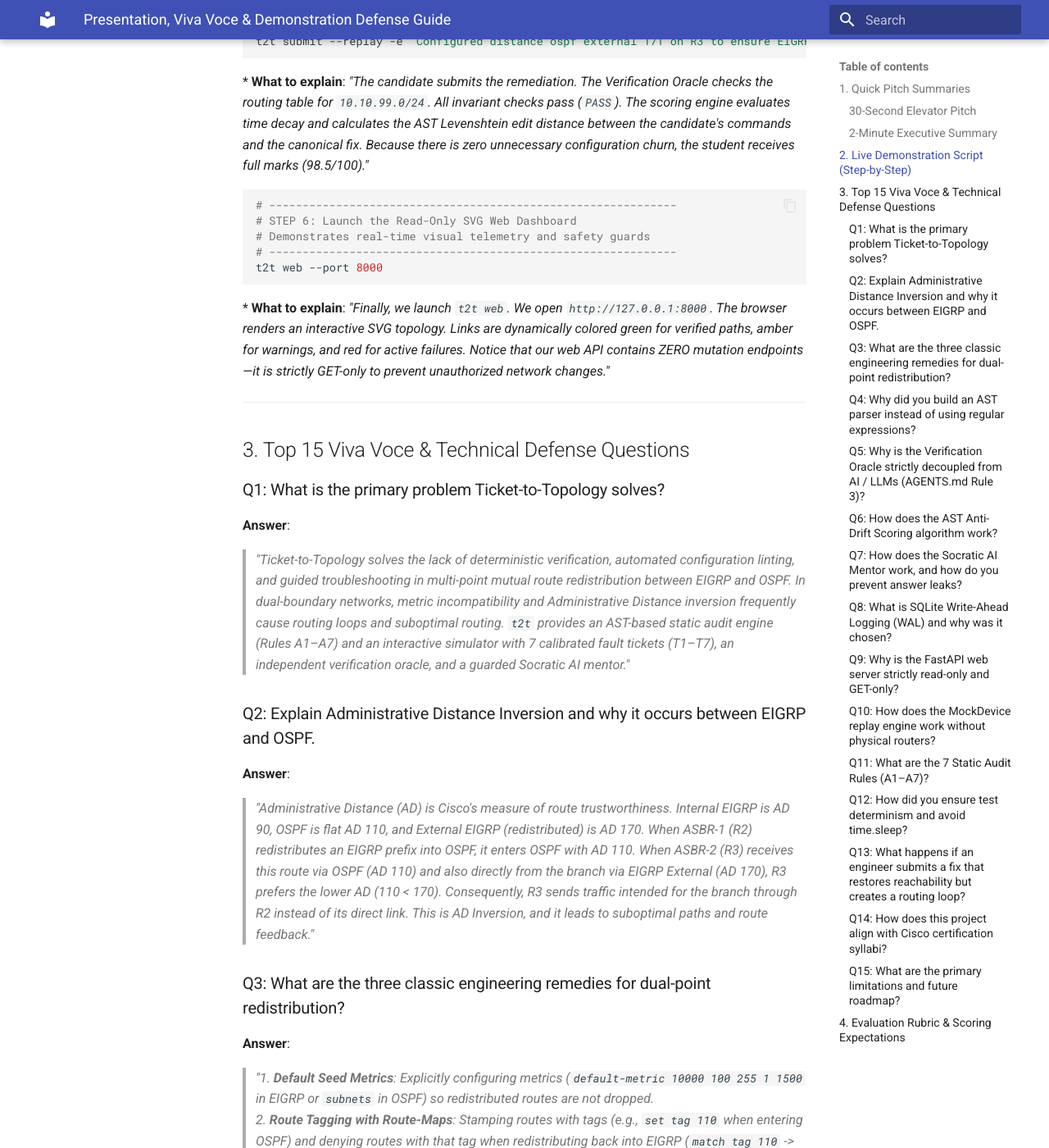
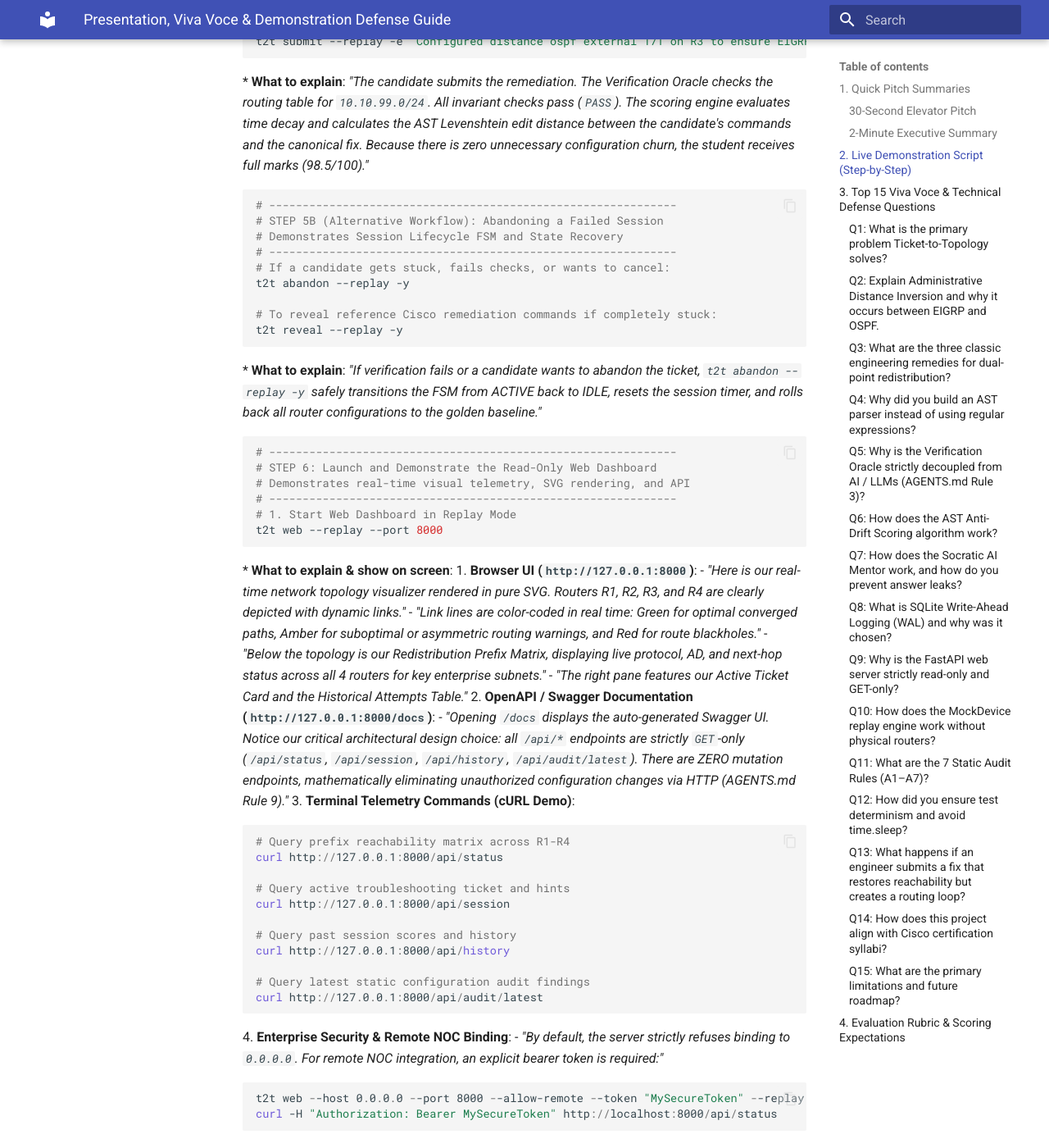
Before and after one commit to 23CS020DhadukJeet/ticket-to-topology, an MkDocs documentation site: the page built from docs/PRESENTATION_AND_VIVA_GUIDE.md, in a window 1280 px wide and 1400 px high, scrolled down 2484 px. Shown: the whole window at 82% size. Built offline with MkDocs 1.6.1 and Material for MkDocs 9.7.7, drawn with Linux system fonts in a browser that asks for light colours.

Commit message:
docs(guide): add session abandon command and web dashboard demonstration steps

````diff
--- a/docs/PRESENTATION_AND_VIVA_GUIDE.md
+++ b/docs/PRESENTATION_AND_VIVA_GUIDE.md
@@ -71,12 +71,53 @@ t2t submit --replay -e "Configured distance ospf external 171 on R3 to ensure EI
 
 ```bash
 # -------------------------------------------------------------
-# STEP 6: Launch the Read-Only SVG Web Dashboard
-# Demonstrates real-time visual telemetry and safety guards
+# STEP 5B (Alternative Workflow): Abandoning a Failed Session
+# Demonstrates Session Lifecycle FSM and State Recovery
 # -------------------------------------------------------------
-t2t web --port 8000
+# If a candidate gets stuck, fails checks, or wants to cancel:
+t2t abandon --replay -y
+
+# To reveal reference Cisco remediation commands if completely stuck:
+t2t reveal --replay -y
 ```
-* **What to explain**: *"Finally, we launch `t2t web`. We open `http://127.0.0.1:8000`. The browser renders an interactive SVG topology. Links are dynamically colored green for verified paths, amber for warnings, and red for active failures. Notice that our web API contains ZERO mutation endpoints—it is strictly GET-only to prevent unauthorized network changes."*
+* **What to explain**: *"If verification fails or a candidate wants to abandon the ticket, `t2t abandon --replay -y` safely transitions the FSM from ACTIVE back to IDLE, resets the session timer, and rolls back all router configurations to the golden baseline."*
+
+```bash
+# -------------------------------------------------------------
+# STEP 6: Launch and Demonstrate the Read-Only Web Dashboard
+# Demonstrates real-time visual telemetry, SVG rendering, and API
+# -------------------------------------------------------------
+# 1. Start Web Dashboard in Replay Mode
+t2t web --replay --port 8000
+```
+* **What to explain & show on screen**:
+  1. **Browser UI (`http://127.0.0.1:8000`)**:
+     - *"Here is our real-time network topology visualizer rendered in pure SVG. Routers R1, R2, R3, and R4 are clearly depicted with dynamic links."*
+     - *"Link lines are color-coded in real time: Green for optimal converged paths, Amber for suboptimal or asymmetric routing warnings, and Red for route blackholes."*
+     - *"Below the topology is our Redistribution Prefix Matrix, displaying live protocol, AD, and next-hop status across all 4 routers for key enterprise subnets."*
+     - *"The right pane features our Active Ticket Card and the Historical Attempts Table."*
+  2. **OpenAPI / Swagger Documentation (`http://127.0.0.1:8000/docs`)**:
+     - *"Opening `/docs` displays the auto-generated Swagger UI. Notice our critical architectural design choice: all `/api/*` endpoints are strictly `GET`-only (`/api/status`, `/api/session`, `/api/history`, `/api/audit/latest`). There are ZERO mutation endpoints, mathematically eliminating unauthorized configuration changes via HTTP (AGENTS.md Rule 9)."*
+  3. **Terminal Telemetry Commands (cURL Demo)**:
+     ```powershell
+     # Query prefix reachability matrix across R1-R4
+     curl http://127.0.0.1:8000/api/status
+
+     # Query active troubleshooting ticket and hints
+     curl http://127.0.0.1:8000/api/session
+
+     # Query past session scores and history
+     curl http://127.0.0.1:8000/api/history
+
+     # Query latest static configuration audit findings
+     curl http://127.0.0.1:8000/api/audit/latest
+     ```
+  4. **Enterprise Security & Remote NOC Binding**:
+     - *"By default, the server strictly refuses binding to `0.0.0.0`. For remote NOC integration, an explicit bearer token is required:"*
+     ```powershell
+     t2t web --host 0.0.0.0 --port 8000 --allow-remote --token "MySecureToken" --replay
+     curl -H "Authorization: Bearer MySecureToken" http://localhost:8000/api/status
+     ```
 
 ---
 
````
Also changed, not shown: README.md (+51 -14 lines), docs/LEARNING_TIPS_AND_TRICKS.md (+23 -2 lines), docs/README.md (+14 -8 lines).
